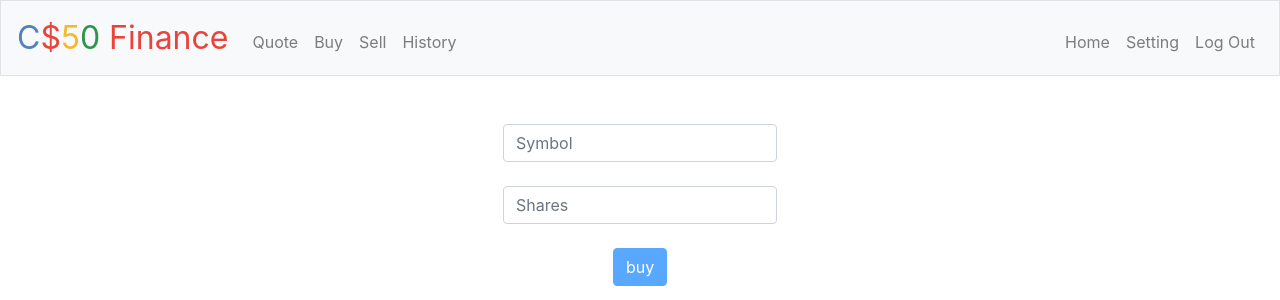
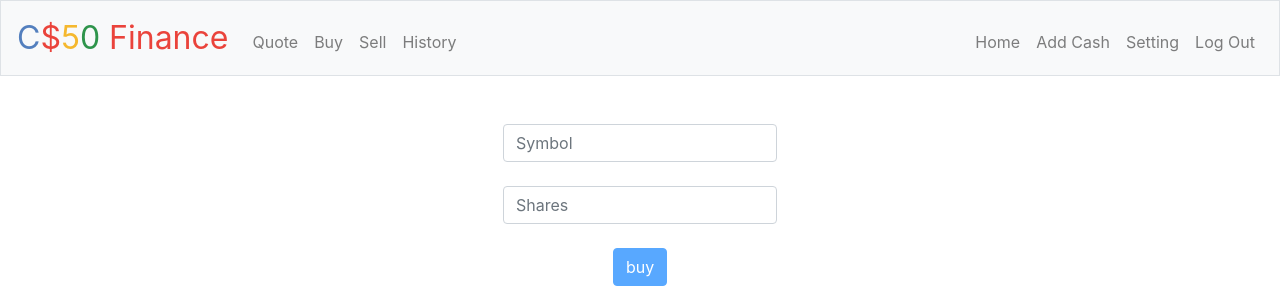
Before and after one commit to aminedachir/Finnace.solutions, a Flask app: page /buy in a window 1280 px wide. Shown: the top 300 px of the page. Run offline with Flask 2, Linux system fonts and the light colour scheme; a user stored in the database is signed in; some libraries are stand-ins or nearby versions.

Commit message:
add cash button

```diff
--- a/templates/layout.html
+++ b/templates/layout.html
@@ -41,6 +41,7 @@
                     </ul>
                     <ul class="navbar-nav ml-auto mt-2">
                         <li class="nav-item"><a class="nav-link" href="/">Home</a></li>
+                        <li class="nav-item"><a class="nav-link" href="/cash">Add Cash</a></li>
                         <li class="nav-item"><a class="nav-link" href="/setting">Setting</a></li>
                         <li class="nav-item"><a class="nav-link" href="/logout">Log Out</a></li>
                     </ul>
```
